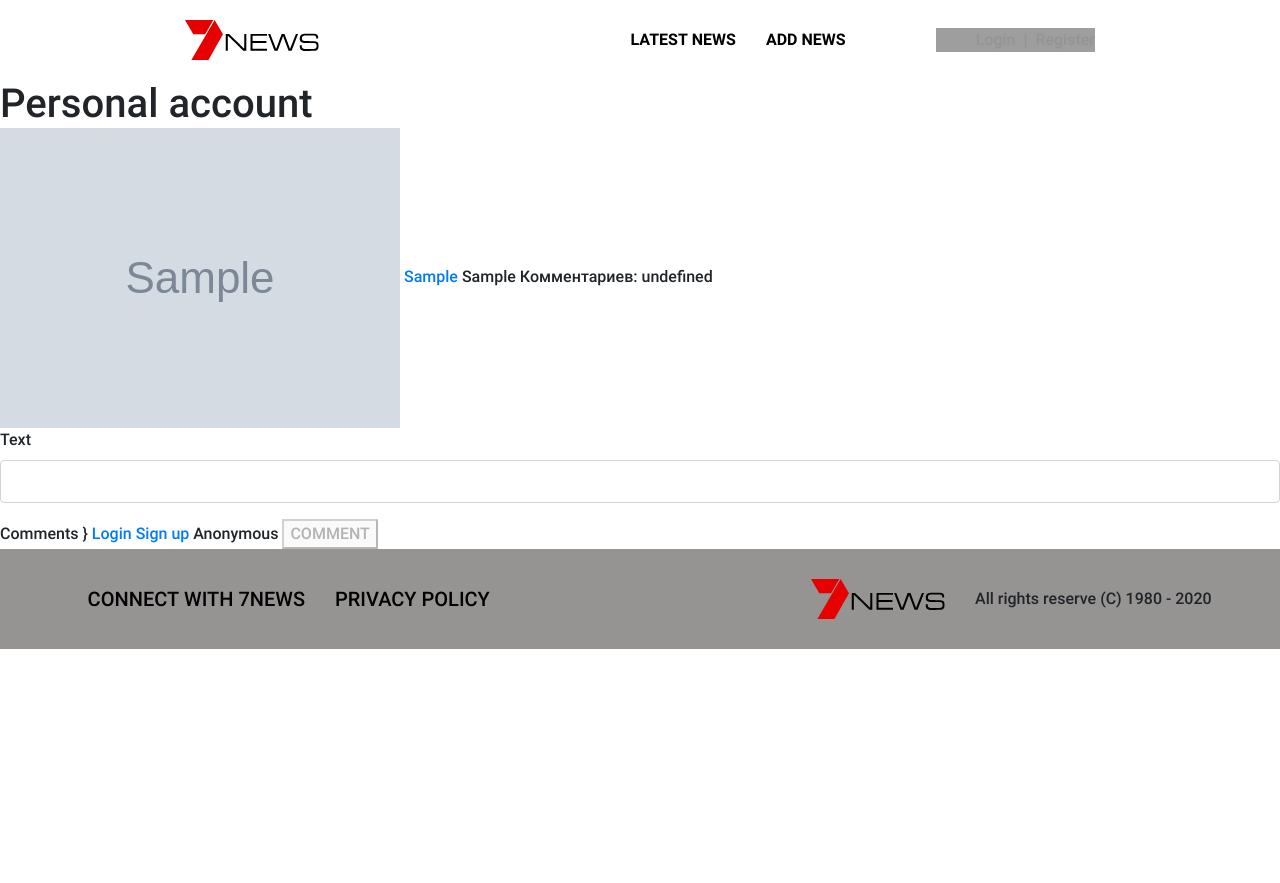
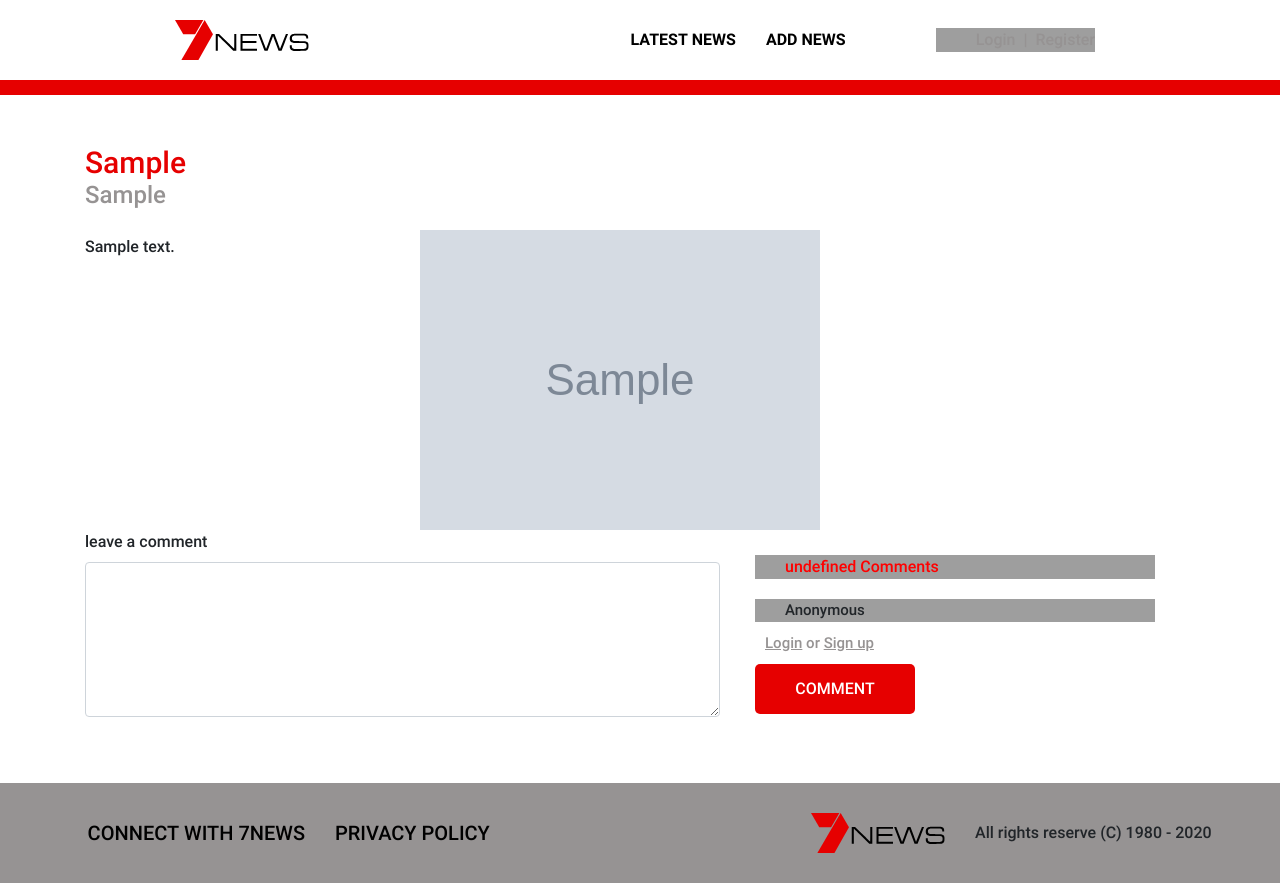
Before and after one commit to SAV1994/7news_web_site, a Django app: page /detail/1 in a window 1280 px wide. Before the commit the page ends 649 px from the top, so only its background shows below. Run offline with Django 3.2, Linux system fonts and the light colour scheme; tables that the repository leaves empty hold one stand-in row (values such as "Sample post"); grey boxes marked "Sample" are stand-in pictures; data that the repository does not hold is empty; some libraries are stand-ins or nearby versions; grey boxes are pictures that could not be loaded.

Commit message:
finished layout detail.html

```diff
--- a/main/forms.py
+++ b/main/forms.py
@@ -53,7 +53,9 @@
     class Meta:
         model = Comment
         fields = '__all__'
-        widgets = {'news': forms.HiddenInput, 'comment': forms.HiddenInput, 'author': forms.HiddenInput}
+        widgets = {'news': forms.HiddenInput, 'comment': forms.HiddenInput, 'author': forms.HiddenInput,
+                   'text': forms.Textarea}
+        labels = {'text': 'leave a comment'}
 
 
 class UserAuthenticationForm(AuthenticationForm):
--- a/main/static/style/style.css
+++ b/main/static/style/style.css
@@ -93,6 +93,10 @@
   padding: 0;
 }
 
+a:hover {
+  text-decoration: none;
+}
+
 .asteriskField {
   display: none;
 }
@@ -120,7 +124,7 @@
 }
 
 .logo {
-  padding-left: 170px;
+  padding-left: 160px;
 }
 
 .main-link {
@@ -298,6 +302,10 @@
   overflow: hidden;
 }
 
+.login:hover {
+  cursor: pointer;
+}
+
 .login-form {
   margin: 0;
   padding: 0 250px 0 55px;
@@ -361,7 +369,7 @@
   margin: 15px 25px 20px 25px;
 }
 
-.btn-submit, .btn-news {
+.btn-submit, .btn-news, .button-comment {
   width: 160px;
   height: 50px;
   display: flex;
@@ -385,6 +393,10 @@
   min-width: 320px;
   height: 15px;
   background-color: #E60000;
+}
+
+.comment-form-input .textarea {
+  height: 155px;
 }
 .news-form .row {
   margin-left: 85px;
@@ -437,7 +449,7 @@
   font-size: 16px;
 }
 
-.textarea {
+.news-form .textarea {
   height: 120px !important;
 }
 
@@ -462,6 +474,110 @@
 
 .btn-news {
   margin-left: 20px;
+}
+
+.header {
+  font-size: 30px;
+  color: #E60000;
+}
+
+.sub-header {
+  margin-bottom: 25px;
+  font-size: 24px;
+  color: #969393;
+}
+
+.news-img {
+  padding-top: 85px;
+  max-width: 445px;
+  height: auto;
+}
+
+.news-img img {
+  padding-left: 15px;
+  width: 100%;
+  height: auto;
+}
+
+.detail-news {
+  display: flex;
+}
+
+.news-content {
+  max-width: 635px;
+  min-width: 320px;
+}
+
+.comment-form-nav {
+  padding: 25px 0 0 20px;
+  display: flex;
+  flex-direction: column;
+}
+
+.user {
+  margin-top: 20px;
+  font-size: 15px;
+  padding-left: 30px;
+  background-image: url("../img/auth_black.svg");
+  background-repeat: no-repeat;
+}
+
+.comm-login {
+  margin: 10px;
+  font-size: 15px;
+  color: #969393;
+}
+
+.comm-login a {
+  text-decoration: underline;
+  color: #969393;
+}
+
+.comm-nav {
+  border-left: 1px solid #C4C4C4;
+}
+
+.container-comm-1 .comm-nav {
+  margin-left: 22px;
+}
+
+.comm-text {
+  padding: 0;
+}
+
+.comm-author, .comm-date, .button-reply {
+  font-size: 15px;
+}
+
+.comm-date {
+  margin-bottom: 15px;
+  color: #969393;
+}
+
+.button-reply {
+  padding-left: 28px;
+  color: #E60000;
+  background-image: url("../img/reply.svg");
+  background-repeat: no-repeat;
+}
+
+.container-comm {
+  padding-left: 50px;
+  border-left: 1px solid #E60000;
+}
+
+.comments .row {
+  margin: 0 0 40px 0;
+}
+
+.detail-content {
+  max-width: 1140px;
+  padding-bottom: 50px;
+}
+
+.lvl-3 .col-7{
+  flex: 0 0 56%;
+  max-width: 56%;
 }
 
 @media (max-width: 1180px) {
@@ -588,6 +704,16 @@
     display: flex;
     justify-content: flex-end;
   }
+
+  .detail-news {
+    flex-direction: column;
+  }
+
+  .news-img {
+    padding-top: 20px;
+    display: flex;
+    justify-content: center;
+  }
 }
 
 @media (max-width: 600px) {
@@ -659,8 +785,9 @@
   }
 
   .news-info {
+    max-width: 100%;
     flex: 0 0 100%;
-    max-width: 100%;
+    overflow: hidden;
   }
 
   .news-form .container-fluid .col-12 {
--- a/main/templates/layout/basic.html
+++ b/main/templates/layout/basic.html
@@ -30,7 +30,6 @@
     <div class="modal-container">
         <div class="registration-form">
           <form method="post" action="{% url 'main:login' %}">
-            <a name="top"></a>
             <div class="row login-header">
               <h2 class="col-8">LOGIN</h2>
               <div class="col-4">
@@ -73,7 +72,7 @@
               </span>
             {% else %}
               <span class="auth-links">
-                <a class="login" href="#top">Login</a>&nbsp;&nbsp;|&nbsp;&nbsp;<a class="register-link" href="{% url 'main:registrar' %}">Register</a>
+                <a class="login">Login</a>&nbsp;&nbsp;|&nbsp;&nbsp;<a class="register-link" href="{% url 'main:registrar' %}">Register</a>
               </span>
             {% endif %}
           </div>
--- a/main/templates/main/detail.html
+++ b/main/templates/main/detail.html
@@ -10,52 +10,90 @@
 {% endblock %}
 
 {% block content %}
-  <h1>Personal account</h1>
+  <div class="red-row"></div>
+  <div class="container-fluid detail-content">
+    <article>
       <div class="detail-news">
+        <div class="news-content">
+          <a href="{% url 'main:edit_news' pk=news.pk %}"><h1 class="header">{{ news.header }}</h1></a>
+          <h2 class="sub-header">{{ news.sub_header }}</h2>
+          <p class="text">{{ news.full_text }}</p>
+        </div>
+        <div class="news-img">
            <img src="{{ news.image.url }}">
-    <a href="{% url 'main:edit_news' pk=news.pk %}">{{ news.header }}</a>
-    {{ news.sub_header }}
-    {{ news.text }}
-    <span>Комментариев: </span>
-    <span class="comments-counter" data-news-id="{{ news.pk }}"></span>
         </div>
+      </div>
+    </article>
     <div class="add-comments">
-    <form method="post">
+      <form class="comment-form row" method="post">
+        <div class="comment-form-input col-7">
           <a name="comment_form"></a>
           {% csrf_token %}
           {{ form|crispy }}
+        </div>
+        <div class="comment-form-nav col-5">
+          <div class="comm">
+            <span class="comments-counter" data-news-id="{{ news.pk }}"></span>
             <span>Comments</span>
+          </div>
           {% if user.is_authenticated %}
-        {{ user.first_name }}
-        {{ user.last_name }}
-        <a href="{% url 'main:logout' %}">Log out</a>
-      {% else %}}
-        <a class="login" href="#top">Login</a>
-        <a href="{% url 'main:registrar' %}">Sign up</a>
-        <span>Anonymous</span>
+            <div class="user">{{ user.first_name }} {{ user.last_name }}</div>
+            <div class="comm-login">
+              <a href="{% url 'main:logout' %}">Log&nbsp;out</a>
+            </div>
+          {% else %}
+            <div class="user">Anonymous</div>
+            <div class="comm-login">
+              <a class="login">Login</a>&nbsp;or&nbsp;<a href="{% url 'main:registrar' %}">Sign&nbsp;up</a>
+            </div>
           {% endif %}
           <button class="button-comment" type="submit" disabled>COMMENT</button>
+        </div>
       </form>
     </div>
     <div class="comments">
       {% for comment in comments %}
-      <div class="comments-container">
+        <div>
+          <div class="container-comm-1 row">
+            <div class="comm-text col-7">
               {{ comment.value.text }}
-        {{ comment.value.author }}
-        {{ comment.value.date_added|timesince }} ago
-        <a class="button-reply" href="#comment_form" data-reply-id="{{ comment.value.pk }}">Reply</a>
+            </div>
+            <div class="comm-nav col-4">
+              <div class="comm-author">by&nbsp;{{ comment.value.author }}</div>
+              <div class="comm-date">
+                {{ comment.value.date_added|timesince }}&nbsp;ago
+              </div>
+              <a class="button-reply" href="#comment_form" data-reply-id="{{ comment.value.pk }}">REPLY</a>
+            </div>
+          </div>
           {% for com_lvl2 in comment.comms_lvl2 %}
-        <div class="comments-container">
+            <div class="container-comm">
+              <div class="row">
+                <div class="comm-text col-7">
                   {{ com_lvl2.value.text }}
-          {{ com_lvl2.value.author }}
-          {{ com_lvl2.value.date_added|timesince }} ago
+                </div>
+                <div class="comm-nav col-4">
+                  <div class="comm-author">by&nbsp;{{ com_lvl2.value.author }}</div>
+                  <div class="comm-date">
+                    {{ com_lvl2.value.date_added|timesince }}&nbsp;ago
+                  </div>
                   <a class="button-reply" href="#comment_form" data-reply-id="{{ com_lvl2.value.pk }}">Reply</a>
+                </div>
+              </div>
               {% for com_lvl3 in  com_lvl2.comms_lvl3 %}
-            <div class="comments-container">
+                <div class="container-comm lvl-3">
+                  <div class="row">
+                    <div class="comm-text col-7">
                       {{ com_lvl3.text }}
-              {{ com_lvl3.author }}
-              {{ com_lvl3.date_added|timesince }} ago
+                    </div>
+                    <div class="comm-nav col-4">
+                      <div class="comm-author">by&nbsp;{{ com_lvl3.author }}</div>
+                      <div class="comm-date">
+                        {{ com_lvl3.date_added|timesince }}&nbsp;ago
+                      </div>
                       <a class="button-reply" href="#comment_form" data-reply-id="{{ com_lvl3.pk }}">Reply</a>
+                    </div>
+                  </div>
                 </div>
               {% endfor %}
             </div>
@@ -63,4 +101,5 @@
         </div>
       {% endfor %}
     </div>
+  </div>
 {% endblock %}
--- a/main/views.py
+++ b/main/views.py
@@ -66,6 +66,7 @@
     template_name = 'main/personal.html'
     form_class = UserUpdateForm
     success_url = reverse_lazy('main:index')
+    login_url = 'main:login'
 
     def get(self, request, *args, **kwargs):
         print(kwargs)
@@ -128,6 +129,7 @@
     template_name = 'main/news.html'
     form_class = NewsForm
     success_url = reverse_lazy('main:add_news')
+    login_url = 'main:login'
 
     def get(self, request, *args, **kwargs):
         news_author = News.objects.get(id=kwargs['pk']).author_id
```
Lines whose indentation alone changed are shown as unchanged.
